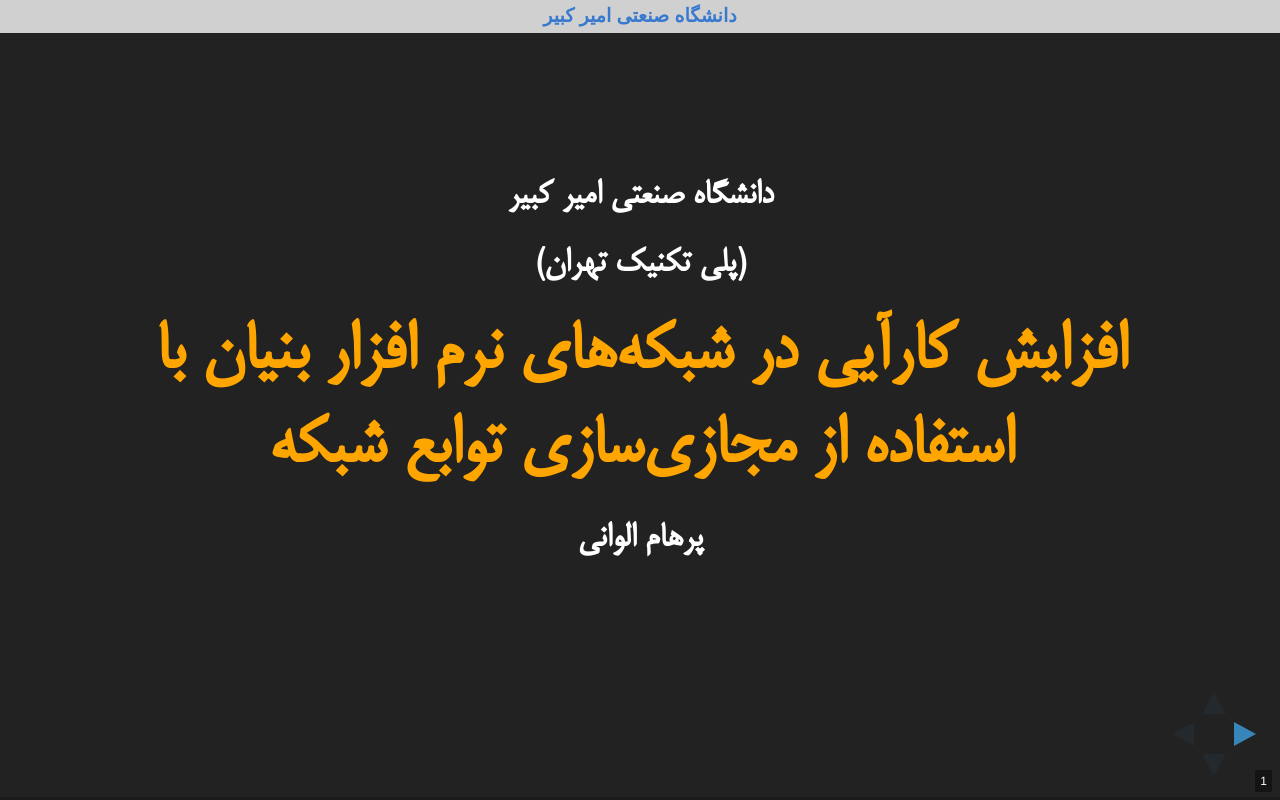
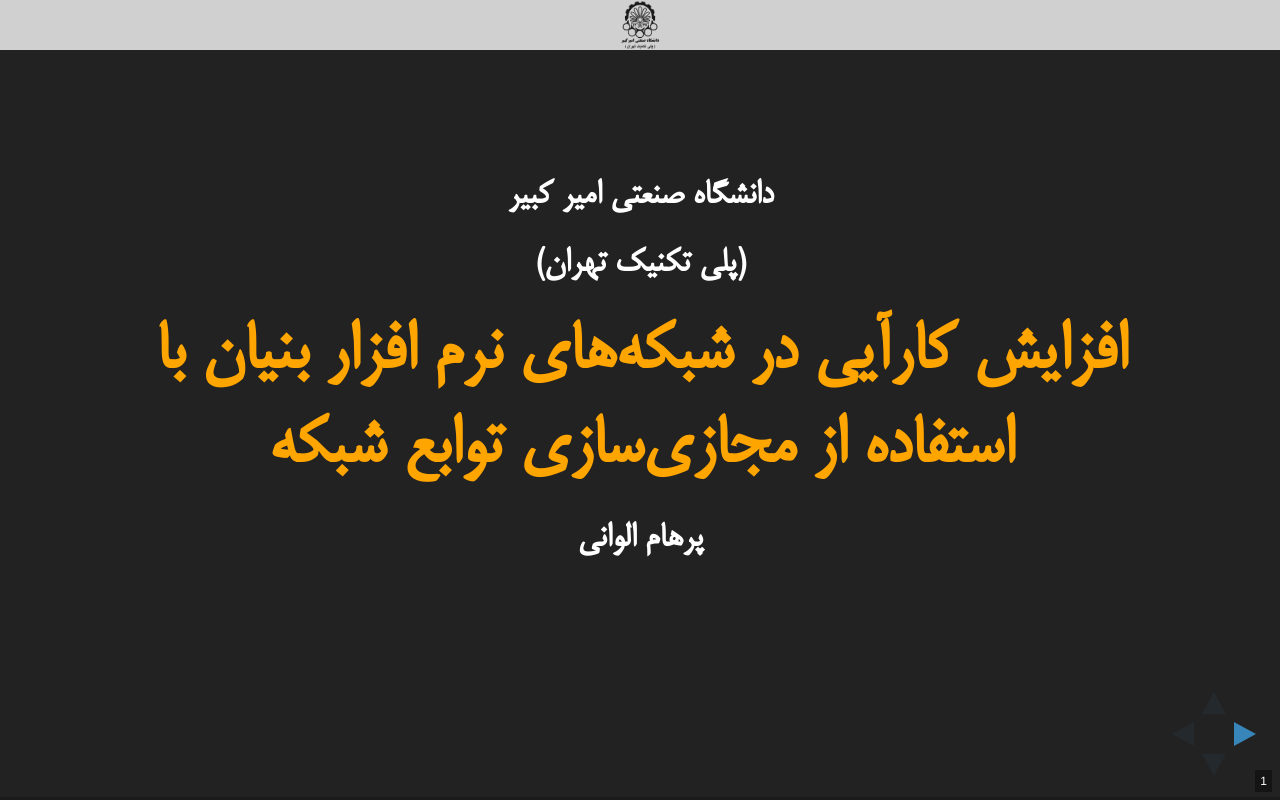
Before and after one commit to 1995parham/SDN-RP, a plain HTML site: page presentation/index.html in a window 1280 px wide. Drawn offline with Linux system fonts and the light colour scheme.

Commit message:
AUT logo was added into header.

```diff
--- a/presentation/index.html
+++ b/presentation/index.html
@@ -7,7 +7,7 @@
 <body>
 <div class="reveal">
     <div id="header">
-        <h1>دانشگاه صنعتی امیر کبیر</h1>
+        <img src="img/aut-logo.png" width="50px"/>
     </div>
     <div class="slides">
         <section>
@@ -137,7 +137,8 @@
         <section>
             <h2>نتیجه‌گیری</h2>
             <p>
-                در این روش سعی بر بهبود کارآیی شبکه‌های نرم افزار بنیان با استفاده از مجازی‌سازی توابع شبکه بود، که همانطور که بیان شد بسیار موثر بود ولی
+                در این روش سعی بر بهبود کارآیی شبکه‌های نرم افزار بنیان با استفاده از مجازی‌سازی توابع شبکه بود، که
+                همانطور که بیان شد بسیار موثر بود ولی
                 هنوز هم مشکلاتی در این روش وجود دارد و تحقیقات بسیاری در این زمینه در حال انجام می‌باشد.
             </p>
         </section>
```
